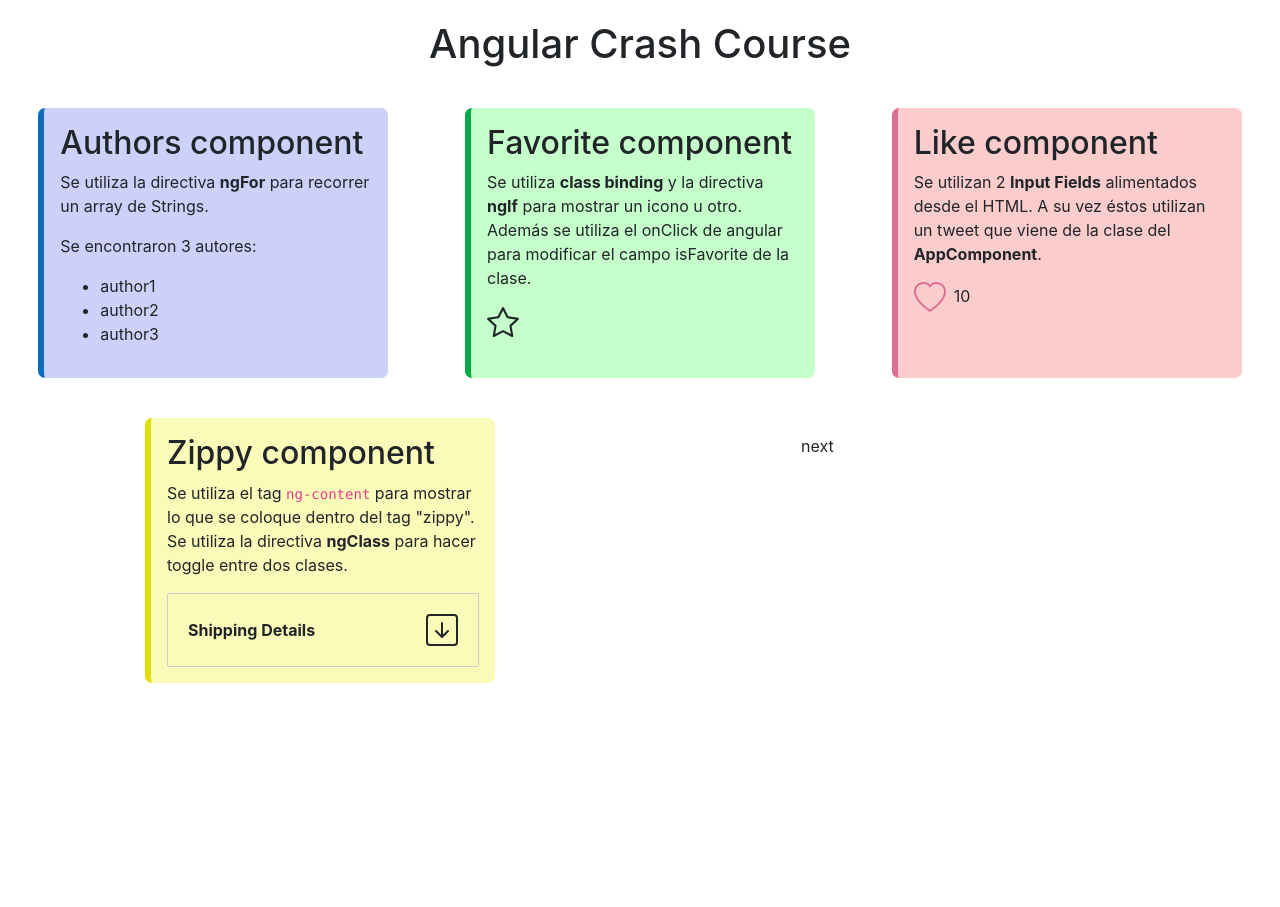
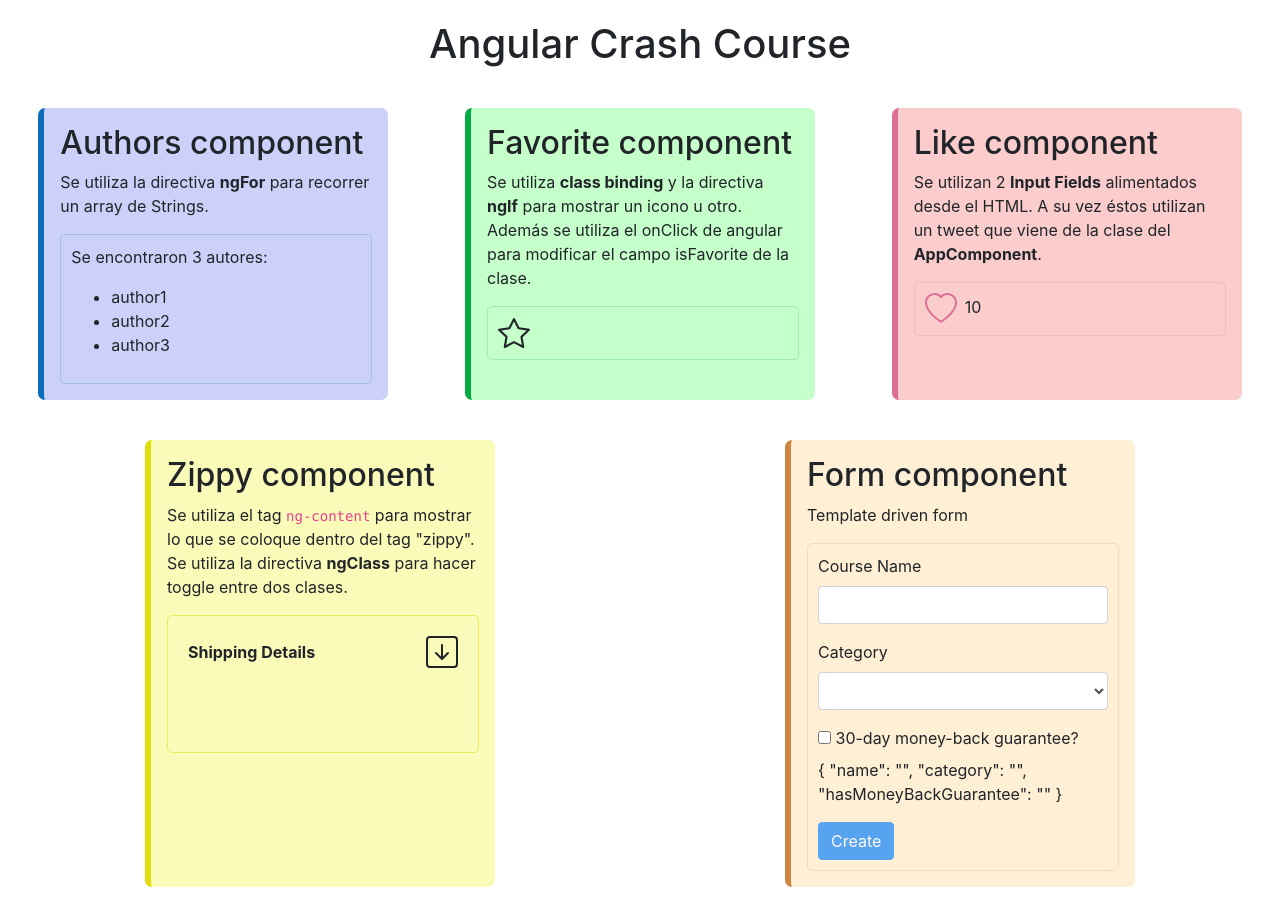
Before and after one commit to OscarBeses/AngularCrashCourse, an Angular app: page / in a window 1280 px wide. Before the commit the page ends 800 px from the top, so only its background shows below. Built offline with nearby package versions, Linux system fonts and the light colour scheme.

Commit message:
Add new course form component

```diff
--- a/src/app/app.component.html
+++ b/src/app/app.component.html
@@ -12,5 +12,5 @@
     <zippy title="Shipping Details">
         Shipping Details Content
     </zippy>
-    <p>next</p>
+    <new-course-form></new-course-form>
 </div>
--- a/src/app/authors/authors.component.css
+++ b/src/app/authors/authors.component.css
@@ -2,3 +2,10 @@
     border-left: 6px solid #0e6dbb;
     background-color: #ccd1fa;
 }
+
+.contenido {
+    border: 1px solid #0e6dbb33;
+    border-radius: 5px;
+    padding: 10px;
+    height: auto;
+}
--- a/src/app/authors/authors.component.html
+++ b/src/app/authors/authors.component.html
@@ -1,6 +1,8 @@
 <h2>Authors component</h2>
 <p>Se utiliza la directiva <b>ngFor</b> para recorrer un array de Strings.</p>
-<p>Se encontraron {{ authors.length }} autores:</p>
-<ul>
-    <li *ngFor="let author of authors">{{ author }}</li>
-</ul>
+<div class="contenido">
+    <p>Se encontraron {{ authors.length }} autores:</p>
+    <ul>
+        <li *ngFor="let author of authors">{{ author }}</li>
+    </ul>
+</div>
--- a/src/app/favorite/favorite.component.css
+++ b/src/app/favorite/favorite.component.css
@@ -2,3 +2,10 @@
     border-left: 6px solid #06aa45;
     background-color: #c5ffca;
 }
+
+.contenido {
+    border: 1px solid #06aa4533;
+    border-radius: 5px;
+    padding: 10px;
+    height: auto;
+}
--- a/src/app/favorite/favorite.component.html
+++ b/src/app/favorite/favorite.component.html
@@ -2,6 +2,7 @@
 <p>Se utiliza <b>class binding</b> y la directiva <b>ngIf</b> para mostrar un icono u otro.
 Además se utiliza el onClick de angular para modificar el campo isFavorite de la clase.
 </p>
+<div class="contenido">
   <svg width="2em" height="2em" viewBox="0 0 16 16" fill="currentColor" xmlns="http://www.w3.org/2000/svg"
     class="bi"
     [class.bi-star-fill]="isFavorite"
@@ -10,3 +11,4 @@
     <path *ngIf="isFavorite" d="M3.612 15.443c-.386.198-.824-.149-.746-.592l.83-4.73L.173 6.765c-.329-.314-.158-.888.283-.95l4.898-.696L7.538.792c.197-.39.73-.39.927 0l2.184 4.327 4.898.696c.441.062.612.636.283.95l-3.523 3.356.83 4.73c.078.443-.36.79-.746.592L8 13.187l-4.389 2.256z"/>
     <path *ngIf="!isFavorite" fill-rule="evenodd" d="M2.866 14.85c-.078.444.36.791.746.593l4.39-2.256 4.389 2.256c.386.198.824-.149.746-.592l-.83-4.73 3.523-3.356c.329-.314.158-.888-.283-.95l-4.898-.696L8.465.792a.513.513 0 0 0-.927 0L5.354 5.12l-4.898.696c-.441.062-.612.636-.283.95l3.523 3.356-.83 4.73zm4.905-2.767l-3.686 1.894.694-3.957a.565.565 0 0 0-.163-.505L1.71 6.745l4.052-.576a.525.525 0 0 0 .393-.288l1.847-3.658 1.846 3.658a.525.525 0 0 0 .393.288l4.052.575-2.906 2.77a.564.564 0 0 0-.163.506l.694 3.957-3.686-1.894a.503.503 0 0 0-.461 0z"/>
   </svg>
+</div>
--- a/src/app/like/like.component.css
+++ b/src/app/like/like.component.css
@@ -1,6 +1,12 @@
 :host {
     border-left: 6px solid palevioletred;
     background-color: #facccc;
+}
+
+.contenido {
+    border: 1px solid #d8709333;
+    border-radius: 5px;
+    padding: 10px;
 }
 
 .bi {
--- a/src/app/like/like.component.html
+++ b/src/app/like/like.component.html
@@ -2,11 +2,12 @@
 <p>Se utilizan 2 <b>Input Fields</b> alimentados desde el HTML.
 A su vez éstos utilizan un tweet que viene de la clase del <b>AppComponent</b>.
 </p>
+<div class="contenido">
   <svg width="2em" height="2em" viewBox="0 0 16 16" fill="currentColor" xmlns="http://www.w3.org/2000/svg"
     class="bi bi-heart"
     [class.highlighted]="isActive"
     (click)="onClick()">
     <path fill-rule="evenodd" d="M8 2.748l-.717-.737C5.6.281 2.514.878 1.4 3.053c-.523 1.023-.641 2.5.314 4.385.92 1.815 2.834 3.989 6.286 6.357 3.452-2.368 5.365-4.542 6.286-6.357.955-1.886.838-3.362.314-4.385C13.486.878 10.4.28 8.717 2.01L8 2.748zM8 15C-7.333 4.868 3.279-3.04 7.824 1.143c.06.055.119.112.176.171a3.12 3.12 0 0 1 .176-.17C12.72-3.042 23.333 4.867 8 15z"/>
   </svg>
-
   <span>{{ likesCount }}</span>
+</div>
--- /dev/null
+++ b/src/app/new-course-form/new-course-form.component.css
@@ -0,0 +1,10 @@
+:host {
+    border-left: 6px solid peru;
+    background-color: papayawhip;
+}
+
+form {
+    border: 1px solid #cd853f33;
+    border-radius: 5px;
+    padding: 10px;
+}
--- /dev/null
+++ b/src/app/new-course-form/new-course-form.component.html
@@ -0,0 +1,53 @@
+<h2>Form component</h2>
+<p>Template driven form</p>
+<form #f="ngForm" (ngSubmit)="submit(f.value)">
+
+  <div class="form-group">
+    <label for="name">Course Name</label>
+    <input
+      required
+      minlength="3"
+      ngModel
+      name="name"
+      #name="ngModel"
+      type="text"
+      id="name"
+      class="form-control">
+    <div *ngIf="name.touched && name.invalid" class="alert alert-danger">
+      <div *ngIf="name.errors.required">Name field is required.</div>
+      <div *ngIf="name.errors.minlength">Name field should be at least {{ name.errors.minlength.requiredLength }} characters.</div>
+    </div>
+  </div>
+
+  <div class="form-group">
+    <label for="category">Category</label>
+    <select
+      required
+      ngModel
+      name="category"
+      #category="ngModel"
+      id="category"
+      class="form-control">
+      <option value=""></option>
+      <option
+        *ngFor="let c of categories"
+        [value]="c.id">
+        {{ c.name }}
+      </option>
+    </select>
+    <div *ngIf="category.touched && category.invalid" class="alert alert-danger">
+      Category field is required.
+    </div>
+  </div>
+
+  <div class="checkbox">
+    <label for="moneyBackGuarantee">
+      <input ngModel name="hasMoneyBackGuarantee" type="checkbox" id="moneyBackGuarantee">
+      30-day money-back guarantee?
+    </label>
+  </div>
+
+  <p>{{ f.value | json }}</p>
+  <button class="btn btn-primary" [disabled]="f.invalid">Create</button>
+
+</form>
--- /dev/null
+++ b/src/app/new-course-form/new-course-form.component.ts
@@ -0,0 +1,24 @@
+import { Component, OnInit } from '@angular/core';
+
+@Component({
+  selector: 'new-course-form',
+  templateUrl: './new-course-form.component.html',
+  styleUrls: ['./new-course-form.component.css']
+})
+export class NewCourseFormComponent implements OnInit {
+  categories = [
+    { id: 1, name: 'Development' },
+    { id: 2, name: 'Art' },
+    { id: 3, name: 'Languages' },
+  ];
+
+  constructor() { }
+
+  submit(course :string) {
+    console.log(course);
+  }
+
+  ngOnInit() {
+  }
+
+}
--- a/src/app/zippy/zippy.component.css
+++ b/src/app/zippy/zippy.component.css
@@ -4,8 +4,9 @@
 }
 
 .zippy {
-    border: 1px solid #ccc;
-    border-radius: 2px;
+    border: 1px solid #e0dd0a80;
+    border-radius: 5px;
+    height: 138px;
 }
 
 .zippy-heading {
```
Also changed, not shown: src/app/app.module.ts (+15 -6 lines), 1 other file (tests, documents, lock files or other folders). Lines whose indentation alone changed are shown as unchanged.
